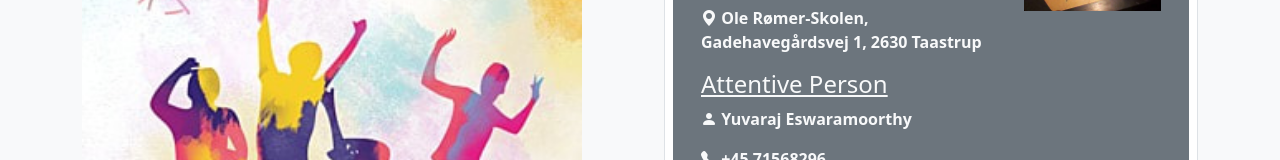
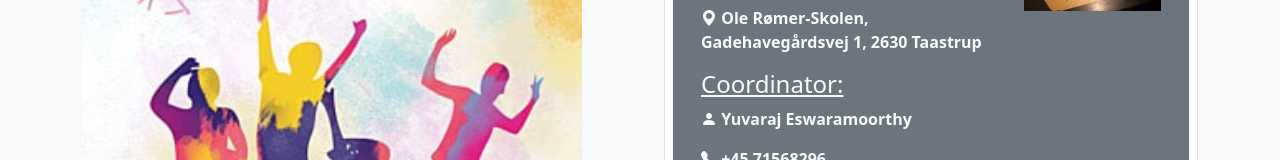
Before and after one commit to narendra28051991/DISA-SPORTS, a Next.js app: page / in a window 1280 px wide. Both pictures are taken after a click on the button "Activity - 1: Carroms". Shown: the part 2337-2497 px from the top of the page. Built offline with nearby package versions, Linux system fonts and the light colour scheme.

Commit message:
more changes for 2024-25

```diff
--- a/components/Introduction.js
+++ b/components/Introduction.js
@@ -25,7 +25,7 @@ const Introduction = () => {
                     {/* tooltip */}
                     <span className="tt" data-bs-placement="bottom" title="DISA logo">
                         <Image
-                            src="/assets/disa-logo.png"
+                            src="/assets/disa-logo-new.JPG"
                             className="img-fluid"
                             width={500}
                             height={500}
--- a/components/Pricing.js
+++ b/components/Pricing.js
@@ -11,7 +11,7 @@ const Pricing = () => {
                 </div>
 
                 <div className="text-center mt-3">
-                    <p className="text-muted">Validity: August 2023 - June 2024</p>
+                    <p className="text-muted">Validity: August 2024 - June 2025</p>
                 </div>
 
                 <div className="row my-5 g-0 align-items-center justify-content-center">
--- a/components/add-ons/Accordion.js
+++ b/components/add-ons/Accordion.js
@@ -84,7 +84,7 @@ const Accordion = () => {
                                 <p><strong><i className="bi-calendar3"></i> Monday</strong></p>
                                 <p><strong>Timings:</strong> 17:30 - 19:30</p>
                                 <p><strong><i className="bi-geo-alt-fill"></i> Ole Rømer-Skolen, Gadehavegårdsvej 1, 2630 Taastrup</strong></p>
-                                <h4 className="text-decoration-underline">Attentive Person</h4>
+                                <h4 className="text-decoration-underline">Coordinator:</h4>
                                 <p><strong><i className="bi-person-fill"></i> Yuvaraj Eswaramoorthy</strong></p>
                                 <p><strong><i className="bi-telephone-fill"></i> +45 71568296</strong></p>
                             </div>
@@ -108,22 +108,26 @@ const Accordion = () => {
                                 <p><strong><i className="bi-calendar3"></i> Wednesday</strong></p>
                                 <p><strong>Timings:</strong> 17:00 - 20:00</p>
                                 <p className="mb-4"><strong><i className="bi-geo-alt-fill"></i> Hall, Ole Rømer-Skolen, Gadehavegårdsvej 1, 2630 Taastrup</strong></p>
-                                <h4 className="text-decoration-underline">Attentive Person</h4>
-                                <p><strong><i className="bi-person-fill"></i> Vinod Kumar MS</strong></p>
-                                <p><strong><i className="bi-telephone-fill"></i> +45 20634927</strong></p>
+                                <h4 className="text-decoration-underline">Coordinator:</h4>
+                                <p><strong><i className="bi-person-fill"></i> Adhir Mehta</strong></p>
+                                <p><strong><i className="bi-telephone-fill"></i> +45 53747110</strong></p>
+
                                 <p><strong><i className="bi-calendar3"></i> Friday</strong></p>
                                 <p><strong>Timings:</strong> 18:00 - 20:00</p>
                                 <p><strong><i className="bi-geo-alt-fill"></i> Læringshuset, Skolebakken 1, 2640 Hedehusene</strong></p>
-                                <h4 className="text-decoration-underline">Attentive Person</h4>
+                                <h4 className="text-decoration-underline">Coordinator:</h4>
                                 <p><strong><i className="bi-person-fill"></i> Sujan Kumar Saha</strong></p>
                                 <p><strong><i className="bi-telephone-fill"></i> +45 71316770</strong></p>
 
                                 <p><strong><i className="bi-calendar3"></i> Sunday</strong></p>
                                 <p><strong>Timings:</strong> 16:00 - 18:00</p>
                                 <p><strong><i className="bi-geo-alt-fill"></i> Borne og Kulturhuset, Taastrupgardsvej, 75, 2630 Taastrup</strong></p>
-                                <h4 className="text-decoration-underline">Attentive Person</h4>
-                                <p><strong><i className="bi-person-fill"></i> Sujan Kumar Saha</strong></p>
-                                <p><strong><i className="bi-telephone-fill"></i> +45 71316770</strong></p>
+                                <h4 className="text-decoration-underline">Coordinators:</h4>
+                                <p><strong><i className="bi-person-fill"></i> Srinivas Pindi</strong></p>
+                                <p><strong><i className="bi-telephone-fill"></i> +45 41760613</strong></p>
+                                <p><strong><i className="bi-person-fill"></i> Vinod Kumar MS</strong></p>
+                                <p><strong><i className="bi-telephone-fill"></i> +45 20634927</strong></p>
+
                             </div>
                             <div className="col-lg-4">
                                 <Image src="/assets/badminton-new.jpg" width={200} height={300} className="img-fluid" alt="get-paid" />
@@ -145,7 +149,7 @@ const Accordion = () => {
                                 <p><strong><i className="bi-calendar3"></i> Sunday</strong></p>
                                 <p><strong>Timings:</strong> 14:00 - 16:00</p>
                                 <p><strong><i className="bi-geo-alt-fill"></i> Borne og Kulturhuset, Taastrupgardsvej, 75, 2630 Taastrup</strong></p>
-                                <h4 className="text-decoration-underline">Attentive Person</h4>
+                                <h4 className="text-decoration-underline">Coordinator:</h4>
                                 <p><strong><i className="bi-person-fill"></i> Akil</strong></p>
                                 <p><strong><i className="bi-telephone-fill"></i> +45 50173103</strong></p>
                             </div>
@@ -169,9 +173,11 @@ const Accordion = () => {
                                 <p><strong><i className="bi-calendar3"></i> Saturday</strong></p>
                                 <p><strong>Timings:</strong> 16:00 - 18:00</p>
                                 <p><strong><i className="bi-geo-alt-fill"></i> Festsalen, Parkskolen, Parkvej 76, 2630 Taastrup</strong></p>
-                                <h4 className="text-decoration-underline">Attentive Person</h4>
-                                <p><strong><i className="bi-person-fill"></i> Name to confirm</strong></p>
-                                <p><strong><i className="bi-telephone-fill"></i> +45 9999999</strong></p>
+                                <h4 className="text-decoration-underline">Coordinators:</h4>
+                                <p><strong><i className="bi-person-fill"></i> Nilesh Engineer</strong></p>
+                                <p><strong><i className="bi-telephone-fill"></i> +45 31272703</strong></p>
+                                <p><strong><i className="bi-person-fill"></i> Vinod Kumar MS</strong></p>
+                                <p><strong><i className="bi-telephone-fill"></i> +45 20634927</strong></p>
                             </div>
                             <div className="col-lg-4">
                                 <Image src="/assets/table-tennis.jpeg" width={200} height={300} className="img-fluid" alt="get-paid" />
--- a/package.json
+++ b/package.json
@@ -14,7 +14,7 @@
     "eslint": "8.48.0",
     "eslint-config-next": "13.4.19",
     "moment": "^2.29.4",
-    "next": "13.4.19",
+    "next": "^14.2.13",
     "nodemailer": "^6.9.4",
     "react": "18.2.0",
     "react-big-calendar": "^1.8.2",
--- a/pages/api/contact.js
+++ b/pages/api/contact.js
@@ -6,7 +6,8 @@ export default async function handler(req, res) {
       const { email, name, subject, query } = req.body;
 
       const emailContent = `From: ${name}\nEmail: ${email}\nSubject: ${subject}\nQuery: ${query}`;
-      const toEmail = process.env.EMAIL_USERNAME;
+      const toEmail = 'disa.denmark@gmail.com';
+      //process.env.EMAIL_USERNAME;
 
       sendEmail(toEmail, 'DISA Website Query Submission', emailContent);
       res.status(200).json({ message: 'Email sent successfully' });
```
Also changed, not shown: public/assets/disa-logo-new.JPG (added), 1 other file (tests, documents, lock files or other folders).
